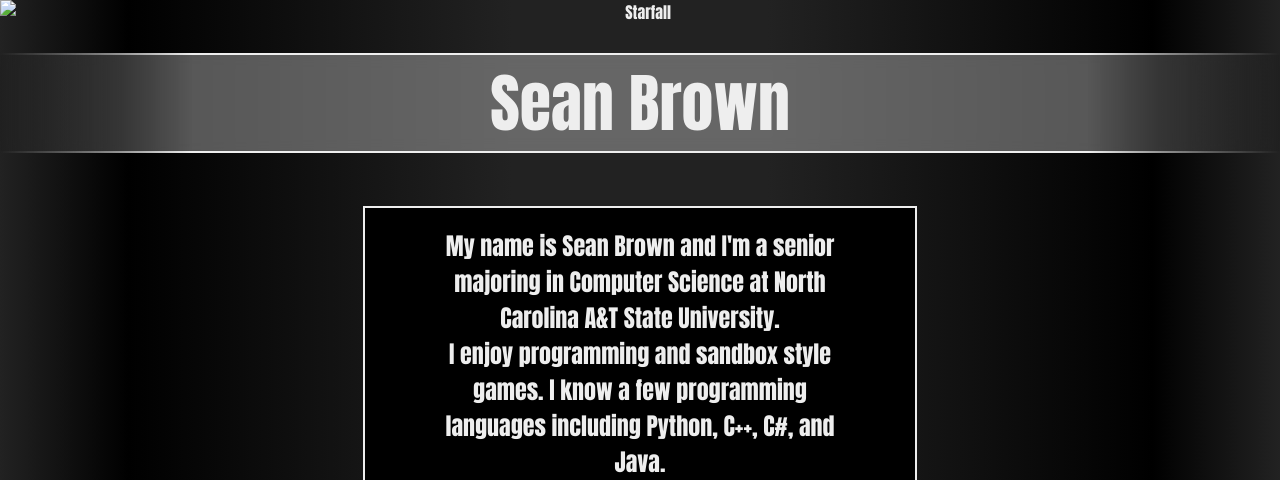
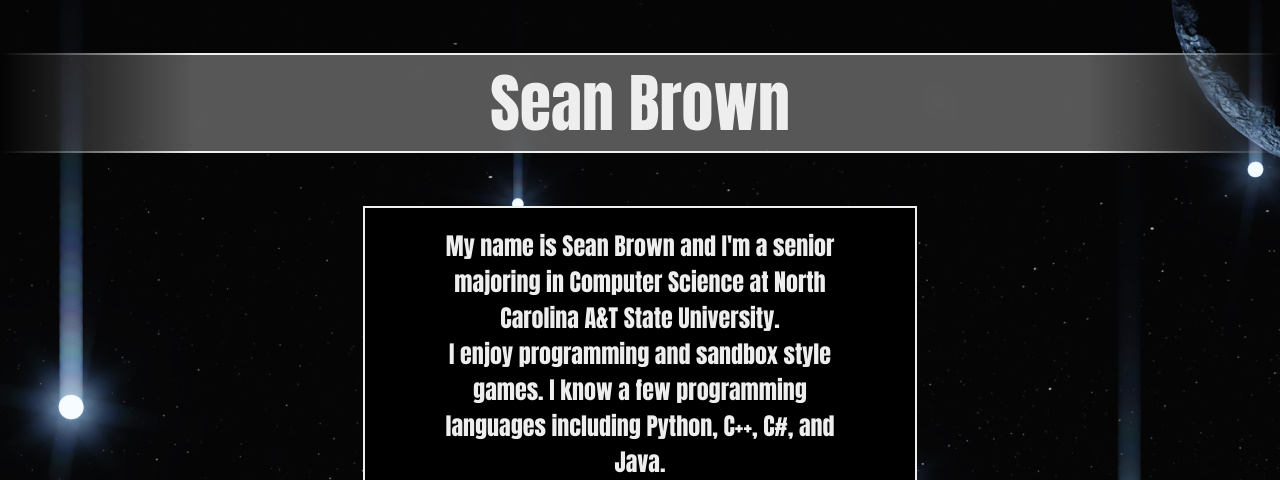
Before and after one commit to Geocube101/COMP-322, a plain HTML site: page index.html in a window 1280 px wide. Shown: the top 480 px of the page. Drawn offline with Linux system fonts and the light colour scheme.

Commit message:
IDEA Intellij Commit

```diff
--- a/index.html
+++ b/index.html
@@ -11,7 +11,7 @@
 
   <body>
     <div class="background-image">
-      <img src="img/starfall_001.png" alt="Starfall">
+      <img src="img/starfall_001.jpg" alt="Starfall">
     </div>
 
     <h2>Sean Brown</h2>
```
